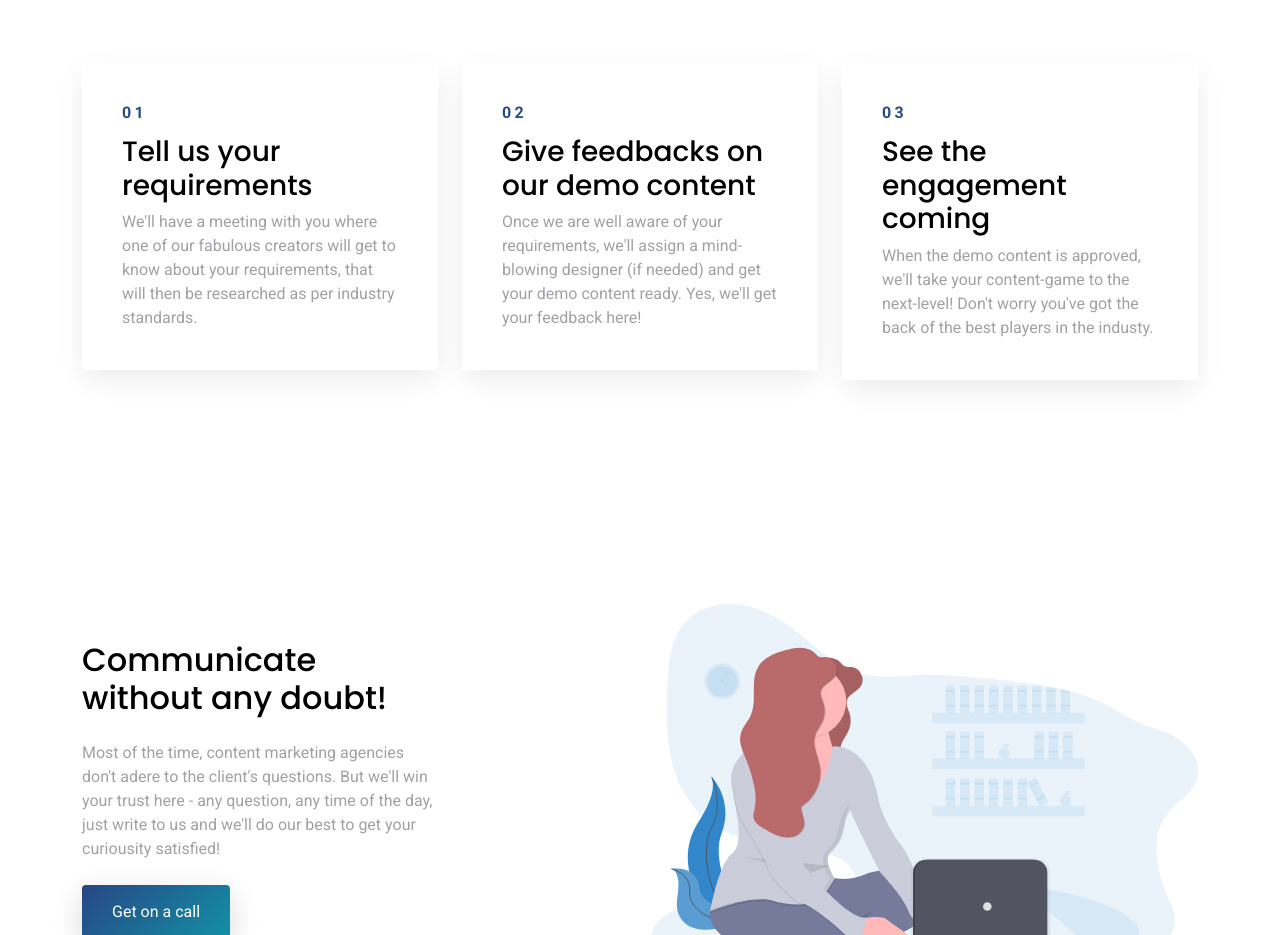
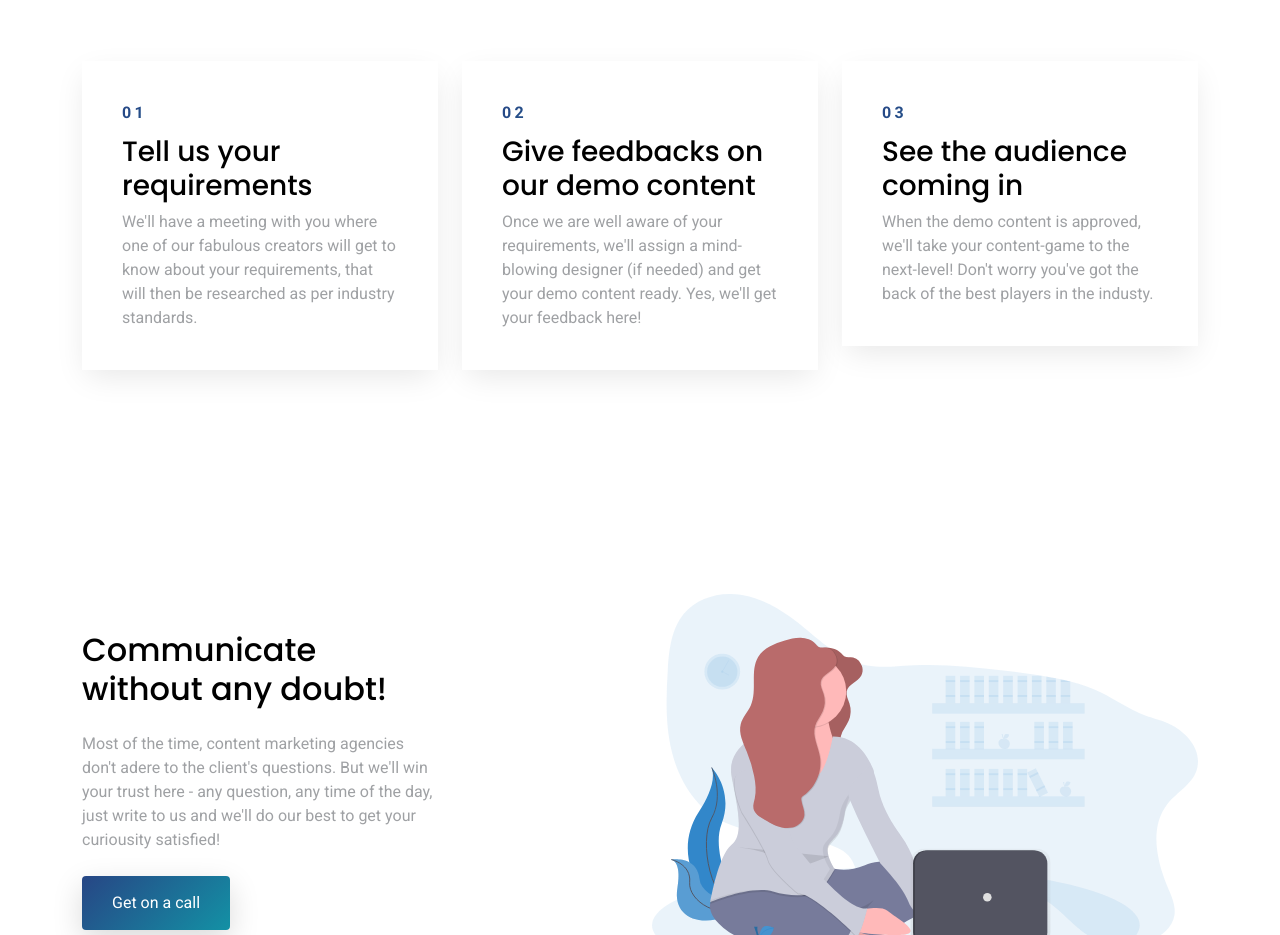
Before and after one commit to irashmipandey/midiya, a plain HTML site: page index.html in a window 1280 px wide. Shown: the part 2020-2955 px from the top of the page. Drawn offline with Linux system fonts and the light colour scheme.

Commit message:
Update index.html

```diff
--- a/index.html
+++ b/index.html
@@ -158,7 +158,7 @@
           <div class="col-md-4">
             <div class="step">
               <span class="number">03</span>
-              <h3>See the engagement coming</h3>
+              <h3>See the audience coming in</h3>
               <p>When the demo content is approved, we'll take your content-game to the next-level! Don't worry you've got the back of the best players in the industy.</p>
             </div>
           </div>
```
